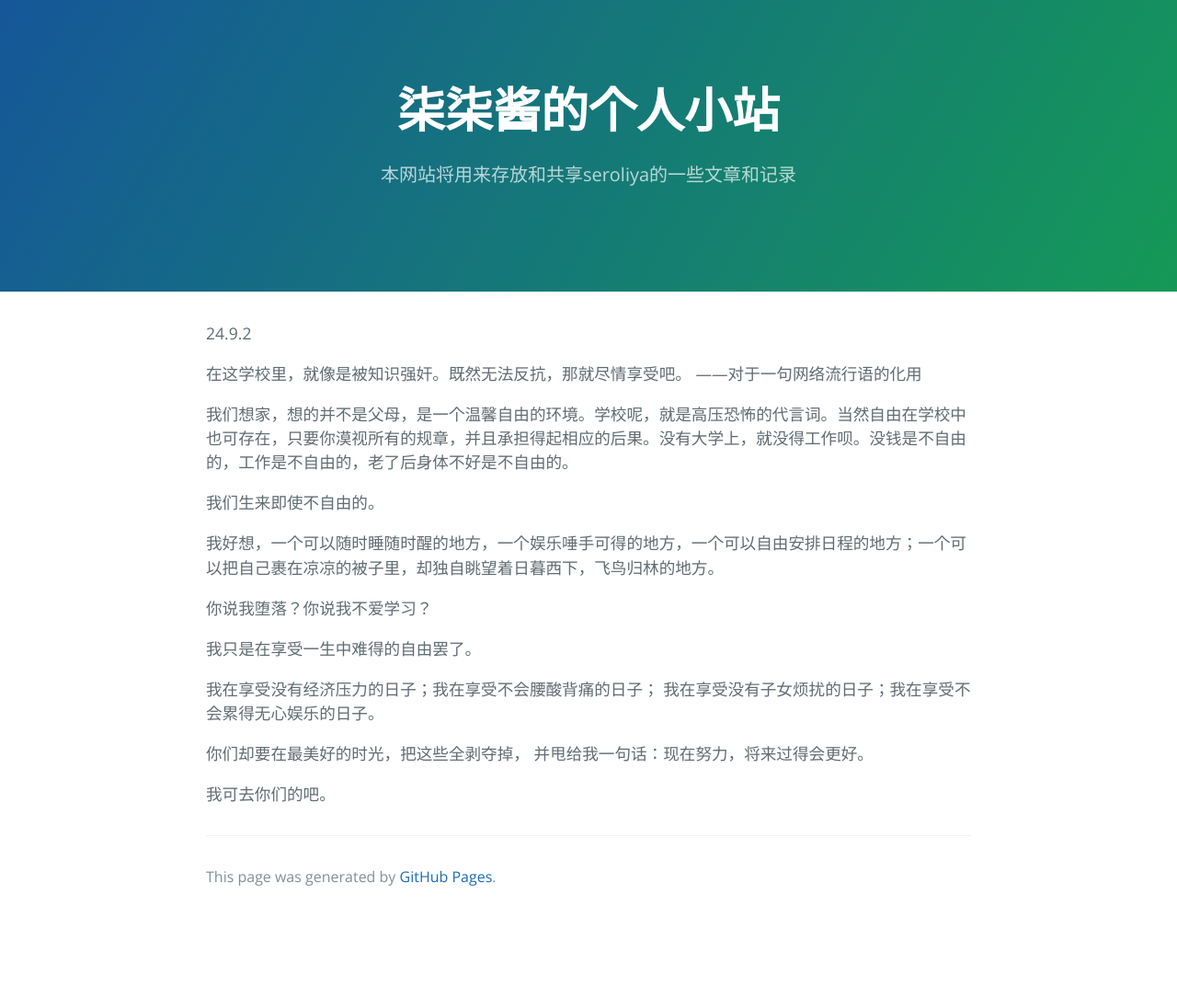
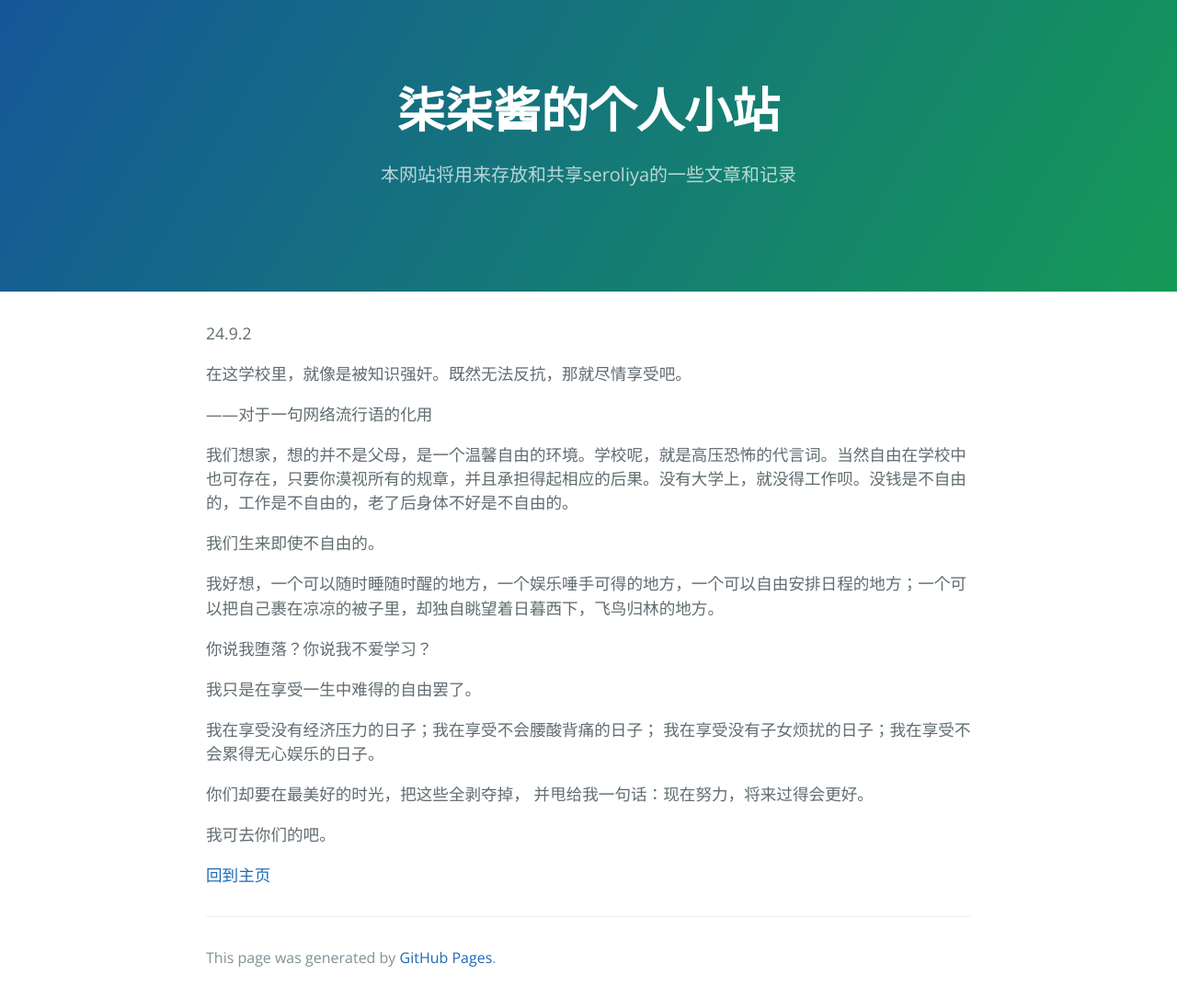
Before and after one commit to Seroliya/Seroliya.github.io, a Jekyll site: the page built from docs/我只是在享受难得的自由.md, in a window 1280 px wide. Shown: the whole page at 92% size. Built offline with Jekyll 4.4.1, drawn with Linux system fonts in a browser that asks for light colours; our own code applies the rules of GitHub Pages for plain Markdown files; before the commit the page ends 997 px from its top, so only the background shows below that.

Commit message:
Update 我只是在享受难得的自由.md

```diff
--- a/docs/我只是在享受难得的自由.md
+++ b/docs/我只是在享受难得的自由.md
@@ -1,6 +1,7 @@
 24.9.2
 
 在这学校里，就像是被知识强奸。既然无法反抗，那就尽情享受吧。
+
 ——对于一句网络流行语的化用
 
 我们想家，想的并不是父母，是一个温馨自由的环境。学校呢，就是高压恐怖的代言词。当然自由在学校中也可存在，只要你漠视所有的规章，并且承担得起相应的后果。没有大学上，就没得工作呗。没钱是不自由的，工作是不自由的，老了后身体不好是不自由的。
@@ -20,3 +21,5 @@
 并甩给我一句话：现在努力，将来过得会更好。
 
 我可去你们的吧。
+
+[回到主页](https://seroliya.github.io/)
```
